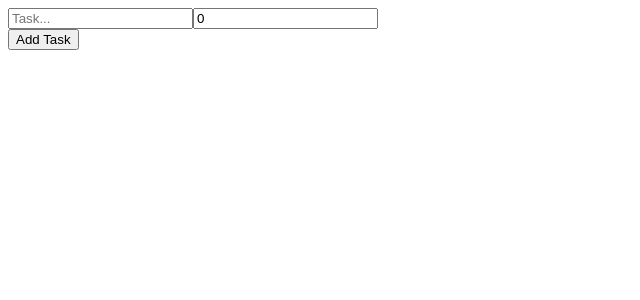
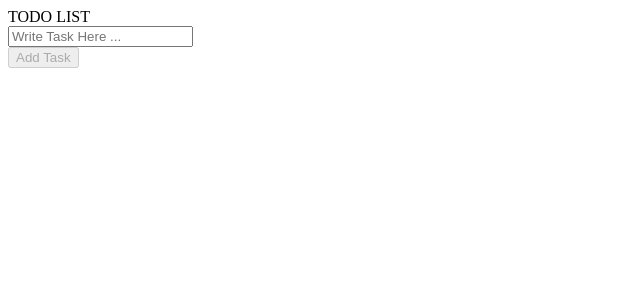
Before and after one commit to 93amrkakashi/todo-react, a React (Create React App) app: page / in a window 1280 px wide. Shown: the top 300 px of the page, without its empty margins (0-640 px from the left). Built offline with nearby package versions, Linux system fonts and the light colour scheme.

Commit message:
added some syyles

```diff
--- a/src/App.tsx
+++ b/src/App.tsx
@@ -1,15 +1,18 @@
-import React, { ChangeEvent, useEffect, useState } from 'react';
+import { ChangeEvent, useEffect, useState } from "react";
+import { Form } from "react-bootstrap";
+import Button from "react-bootstrap/esm/Button";
+import CloseButton from "react-bootstrap/esm/CloseButton";
+import Navbar from "./components/Navbar";
 interface ITask {
   taskName: string;
-  deadline: number;
 }
 
 function App() {
-  const [task, setTask] = useState<string>('');
-  const [deadline, setDealine] = useState<number>(0);
+  const [task, setTask] = useState<string>("");
+  // const [deadline, setDealine] = useState<number>(0);
   const [todoList, setTodoList] = useState<ITask[]>(() => {
     try {
-      const storedTodos = localStorage.getItem('todos');
+      const storedTodos = localStorage.getItem("todos");
       return storedTodos ? JSON.parse(storedTodos) : [];
     } catch (err) {
       console.error(err);
@@ -18,10 +21,8 @@ function App() {
   });
 
   const handleChange = (event: ChangeEvent<HTMLInputElement>): void => {
-    if (event.target.name === 'task') {
+    if (event.target.name === "task") {
       setTask(event.target.value);
-    } else {
-      setDealine(Number(event.target.value));
     }
   };
 
@@ -32,53 +33,65 @@ function App() {
   };
 
   const addTask = (): void => {
-    const newTask = { taskName: task, deadline: deadline };
+    const newTask = { taskName: task };
     setTodoList([...todoList, newTask]);
-    setTask('');
-    setDealine(0);
+    setTask("");
   };
 
   useEffect(() => {
     try {
-      localStorage.setItem('todos', JSON.stringify(todoList));
+      localStorage.setItem("todos", JSON.stringify(todoList));
     } catch (err) {
       console.error(err);
     }
   }, [todoList]);
 
-
-
-
   return (
     <>
-      {/* <Navbar /> */}
-      <div className="todo-form">
-        <form>
-          <input
+      <Navbar />
+      <div className="todo-form p-2 d-flex flex-column justify-content-center align-items-center">
+        <Form className="d-flex w-75">
+          <Form.Control
+            className="w-100 m-2"
             required
             type="text"
-            placeholder="Task..."
+            placeholder="Write Task Here ..."
             name="task"
+            autoComplete="false"
             value={task}
             onChange={handleChange}
           />
-          <input
+
+          {/* <Form.Control className='w-75 m-2' required
             type="number"
             placeholder="Deadline (in Days)..."
             name="deadline"
             value={deadline}
             onChange={handleChange}
-            required={true}
-          />
-        </form>
-        <button onClick={addTask}>Add Task</button>
+             /> */}
+        </Form>
+        <Button
+          className="w-75"
+          variant="dark"
+          disabled={!task}
+          onClick={addTask}
+        >
+          Add Task
+        </Button>
       </div>
-      <div className="todos">
+      <div className="todos w-95 p-2 d-flex flex-column justify-content-center align-items-center gap-2">
         {todoList?.map((todo) => (
-          <div className="todo" key={Math.random()}>
+          <div
+            className="todo border rounded w-95 text-white bg-secondary"
+            key={Math.random()}
+          >
             <h1>{todo.taskName}</h1>
-            <h3>{todo.deadline}</h3>
-            <button onClick={() => completeTask(todo.taskName)}>X</button>
+            {/* <button className='position-absolute t-2 r-2' >X</button> */}
+            <CloseButton
+              onClick={() => completeTask(todo.taskName)}
+              variant="white"
+
+            />
           </div>
         ))}
       </div>
```
